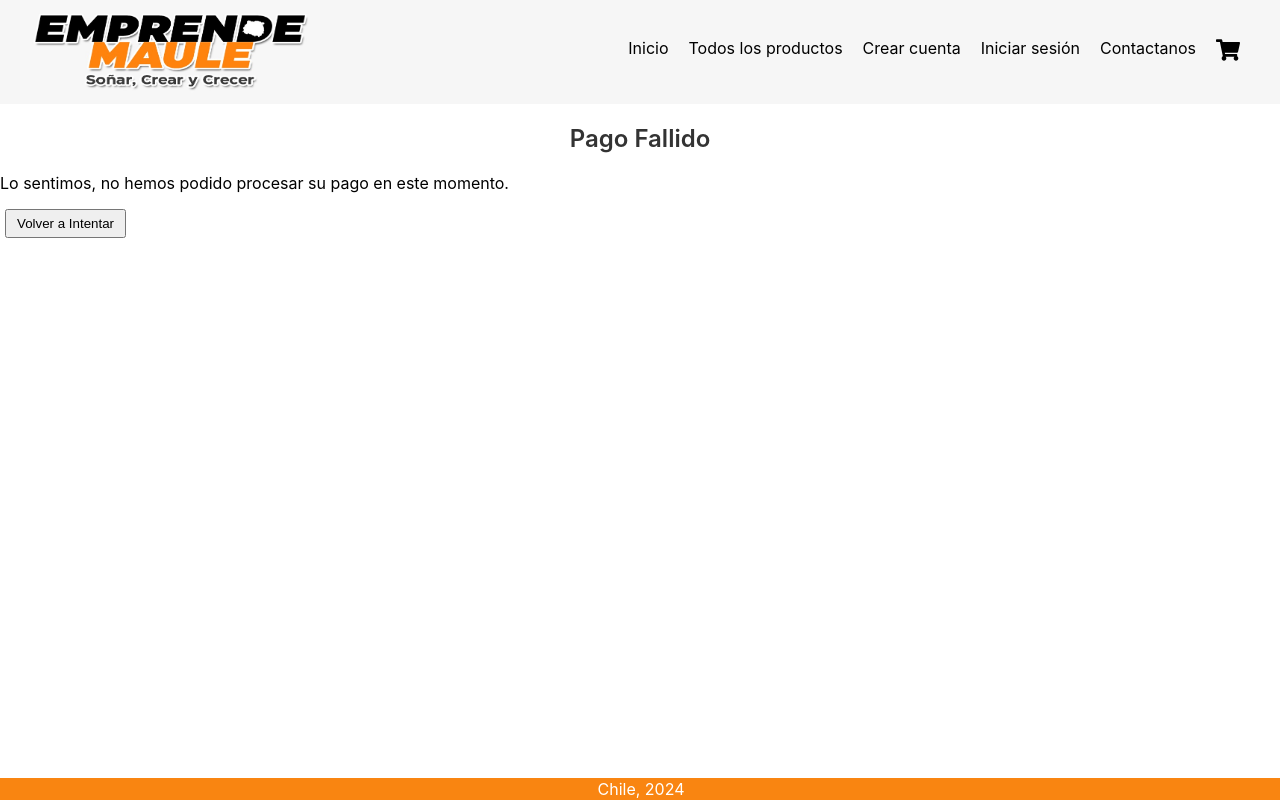
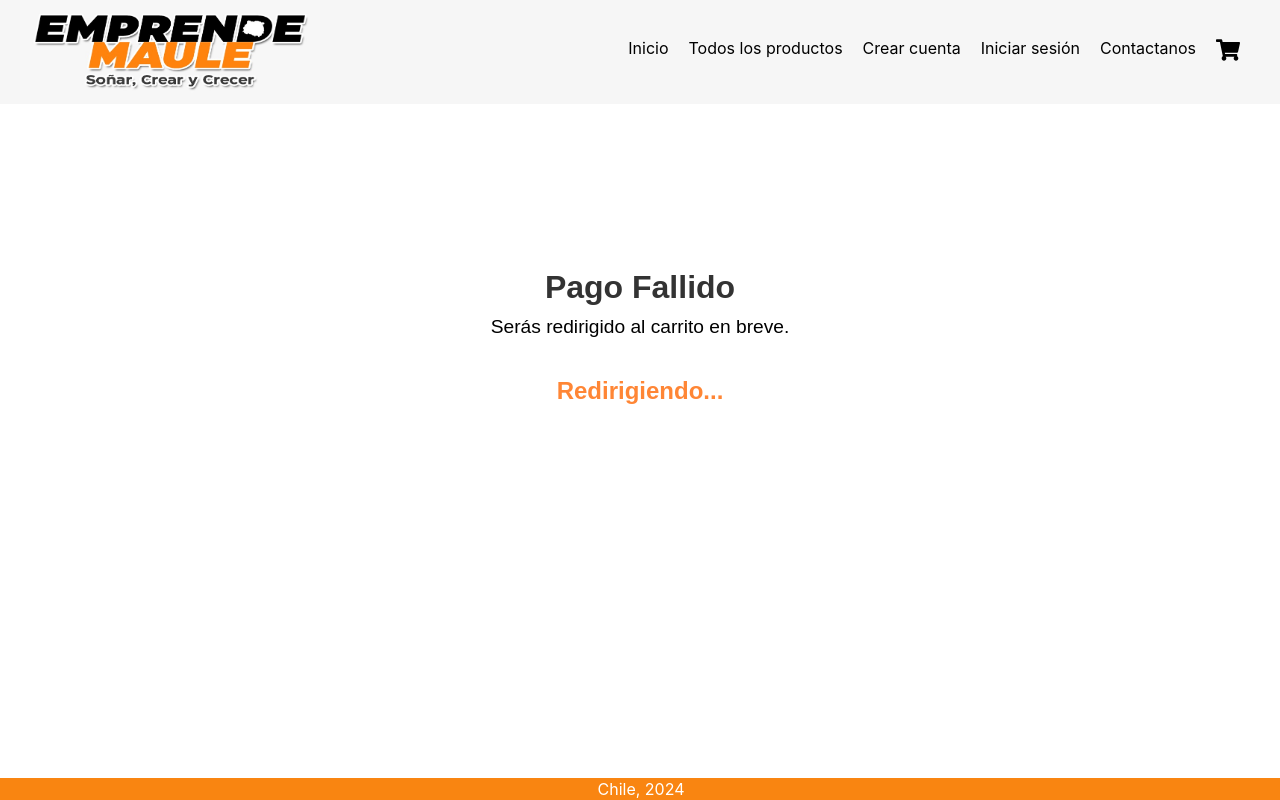
Before and after one commit to jose-sepulveda/Emprende-Maule, a React (Create React App) app in the folder Front/: page /error in a window 1280 px wide. Built offline with nearby package versions, Linux system fonts and the light colour scheme.

Commit message:
carro, ventas, error, exito

```diff
--- a/Front/src/Styles/carrito.css
+++ b/Front/src/Styles/carrito.css
@@ -1,5 +1,9 @@
 .carrito-container {
   padding: 20px;
+  display: flex;
+  flex-direction: column;
+  justify-content: center;
+  align-items: center;
 }
 
 h2 {
@@ -7,7 +11,7 @@
 }
 
 table {
-    width: 100%;
+  width: 800px;
   border-collapse: collapse;
   margin-bottom: 20px;
 }
@@ -50,9 +54,12 @@
 }
 
 .total {
-    text-align: right;
+  display: flex;
+  flex-direction: row;
+  text-align: center;
   font-weight: bold;
   margin-bottom: 20px;
+  gap:15px;
 }
 
 .buttons {
--- a/Front/src/Styles/detalleVentaC.css
+++ b/Front/src/Styles/detalleVentaC.css
@@ -16,13 +16,14 @@
 
 .detalle-venta-table th,
 .detalle-venta-table td {
-    border: 1px solid #ddd;
+  border: 1px solid #dddddd;
   padding: 8px;
   text-align: left;
 }
 
 .detalle-venta-table th {
-    background-color: #f4f4f4;
+  background-color: #fc843a;
+  color:white;
   font-weight: bold;
 }
 
@@ -37,17 +38,36 @@
 .detalle-venta-heading {
   font-size: 1.8em;
   margin-bottom: 20px;
-    text-align: center; /* Centra el encabezado */
+  text-align: center;
 }
 
 .detalle-venta-message {
   font-size: 1.2em;
   color: #666;
-    text-align: center; /* Centra el mensaje */
+  text-align: center;
 }
 
 .detalle-venta-error {
   font-size: 1.2em;
   color: red;
-    text-align: center; /* Centra el mensaje de error */
+  text-align: center;
 }
+
+
+.detalle-venta-delete-btn {
+  background-color: #e63946;
+  color: white;
+  border: none;
+  padding: 4px 15px;
+  cursor: pointer;
+  border-radius: 5px;
+  transition: background-color 0.3s ease;
+}
+
+.detalle-venta-delete-btn:hover {
+  background-color: #d62828;
+}
+
+.detalle-venta-delete-btn:active {
+  background-color: #ba181b;
+}
--- /dev/null
+++ b/Front/src/Styles/error.css
@@ -0,0 +1,44 @@
+.Error-container {
+    display: flex;
+    flex-direction: column;
+    align-items: center;
+    justify-content: center;
+    height: 50vh;
+    background-color: #ffffff;
+    color: #000000;
+    font-family: 'Arial', sans-serif;
+    text-align: center;
+    padding: 20px;
+  }
+
+  .Error-container h2 {
+    font-size: 2rem;
+    margin-bottom: 10px;
+    font-weight: bold;
+  }
+
+  .Error-container p {
+    font-size: 1.2rem;
+    margin-top: 0;
+    color: #000000;
+  }
+
+  .Error-container .message {
+    font-size: 1.5rem;
+    font-weight: 600;
+    margin-top: 20px;
+    color: #ff6600;
+    animation: fadeOut 6s ease-out forwards;
+  }
+
+  @keyframes fadeOut {
+    0% {
+      opacity: 1;
+    }
+    90% {
+      opacity: 1;
+    }
+    100% {
+      opacity: 0;
+    }
+  }
--- a/Front/src/components/DetalleVentaC.js
+++ b/Front/src/components/DetalleVentaC.js
@@ -50,28 +50,22 @@ const DetalleVentaC = () => {
           <table className="detalle-venta-table">
             <thead>
               <tr>
-                <th>ID Venta</th>
                 <th>Fecha</th>
                 <th>Subtotal</th>
                 <th>IVA</th>
-                <th>Descuentos</th>
                 <th>Total</th>
                 <th>Método de Pago</th>
-                <th>Estado</th>
                 <th>Acciones</th>
               </tr>
             </thead>
             <tbody>
               {ventas.map((venta) => (
                 <tr key={venta.id_venta}>
-                  <td>{venta.id_venta}</td>
                   <td>{new Date(venta.fecha_venta).toLocaleDateString()}</td>
                   <td>${venta.subtotal}</td>
                   <td>${venta.iva}</td>
-                  <td>${venta.descuentos}</td>
                   <td>${venta.total}</td>
                   <td>{venta.metodo_de_pago}</td>
-                  <td>{venta.estado_de_venta}</td>
                   <td>
                     <button
                       className="detalle-venta-delete-btn"
--- a/Front/src/components/Menu/index.js
+++ b/Front/src/components/Menu/index.js
@@ -42,7 +42,7 @@ function Menu(){
         if (decodedToken.role === "cliente") {
             showCarrito = true;
             routes.push(
-                { to: "/detalle-venta-cliente", text: "Ventas" },
+                { to: "/detalle-venta-cliente", text: "Mis compras" },
                 { to: "/pedidos-cliente", text: "Pedidos" }
             );
 
@@ -129,7 +129,7 @@ routes.push({to:"/solicitudes-registro", text:"Solicitudes de Registro"})
 routes.push({to:"/adminPage", text:"Administrador"})
 routes.push({to:"/productoos", text:"Todos los productos"})
 routes.push({to:"/contacto", text: "Contactanos"})
-routes.push({to:"/detalle-venta-cliente", text: "Ventas"})
+routes.push({to:"/detalle-venta-cliente", text: "Mis compras"})
 routes.push({to:"/pedidos-cliente", text: "Pedidos"})
 routes.push({to:"/pedidos-emprendedor", text: "Pedidos"})
 
--- a/Front/src/components/ProductoIndividual.js
+++ b/Front/src/components/ProductoIndividual.js
@@ -250,9 +250,10 @@ const ProductoIndividual = () => {
                             />
                             <p>Stock disponible: {producto.cantidad_disponible}</p>
                         </div>
-                        <button className="btn-agregar-carrito" onClick={addToCart}>
-                            Añadir al carrito
-                        </button>
+                        {auth?.role !== 'admin' && auth?.role !== 'emprendedor' && (
+                            <button className="btn-agregar-carrito" onClick={addToCart}>
+                                Añadir al carrito
+                            </button>)}
 
                         <div className="linea-separadora"></div>
 
--- a/Front/src/pages/error.js
+++ b/Front/src/pages/error.js
@@ -1,17 +1,21 @@
-import React from 'react';
+import React, { useEffect } from 'react';
 import { useNavigate } from 'react-router-dom';
+import '../Styles/error.css';
 
 const Error = () => {
-    const navigate = useNavigate()
-    const handleContinuar = async () => {
-      navigate('/')
-    }
+  const navigate = useNavigate();
+
+  useEffect(() => {
+    setTimeout(() => {
+      navigate('/carrito');
+    }, 8000);
+  }, [navigate]);
 
   return (
     <div className="Error-container">
       <h2>Pago Fallido</h2>
-      <p>Lo sentimos, no hemos podido procesar su pago en este momento.</p>
-      <button onClick={handleContinuar}>Volver a Intentar</button>
+      <p>Serás redirigido al carrito en breve.</p>
+      <div className="message">Redirigiendo...</div>
     </div>
   );
 };
--- a/Front/src/pages/exito.js
+++ b/Front/src/pages/exito.js
@@ -1,4 +1,4 @@
-import React from 'react';
+import React, { useEffect, useRef } from 'react';
 import { useNavigate } from 'react-router-dom';
 import { toast } from 'react-toastify';
 import { updateCliente } from '../services/crearCliente';
@@ -6,10 +6,15 @@ import { createVenta } from '../services/ventas';
 
 const Exito = () => {
   const navigate = useNavigate();
+  const isExecuted = useRef(false);
 
-  const handleContinuar = async () => {
+  useEffect(() => {
+    const crearVentaAutomatica = async () => {
+      if (isExecuted.current) return;
+      isExecuted.current = true;
+
+
       const idCliente = localStorage.getItem('id');
-    console.log(idCliente)
       if (!idCliente) {
         console.error('ID de cliente no encontrado en localStorage');
         return;
@@ -17,19 +22,22 @@ const Exito = () => {
 
       try {
         await createVenta(idCliente);
-      await updateCliente(idCliente, { estado_de_venta: true }); //o de estado_pago?
-      toast.success('Venta creada correctamente')
-      navigate('/');
+        await updateCliente(idCliente, { estado_de_venta: true });
+        toast.success('Venta creada correctamente');
+        navigate('/productoos');
       } catch (error) {
         console.error('Error al enviar datos de venta:', error);
+        toast.error('Hubo un problema al procesar la venta');
       }
     };
 
+    crearVentaAutomatica();
+  }, [navigate]);
+
   return (
     <div className="exito-container">
-      <h2>Pago Exitoso</h2>
-      <p>¡Su pago se ha procesado correctamente!</p>
-      <button onClick={handleContinuar}>Continuar</button>
+      {/* <h2>Pago Exitoso</h2>
+          <p>¡Su pago se ha procesado correctamente!</p>*/}
     </div>
   );
 };
```
Also changed, not shown: Front/src/components/Carrito.js (+36 -8 lines). Lines whose indentation alone changed are shown as unchanged.
